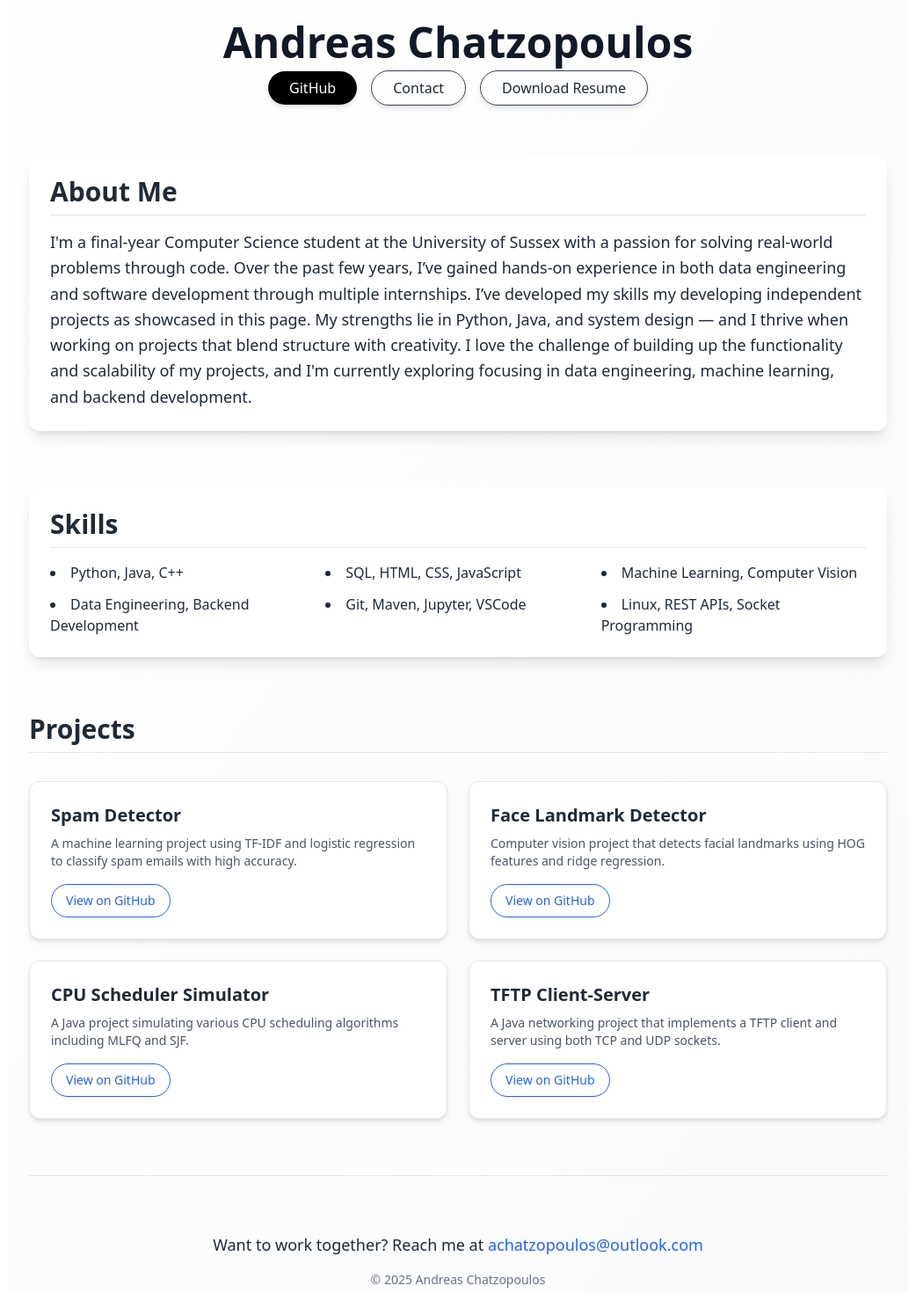
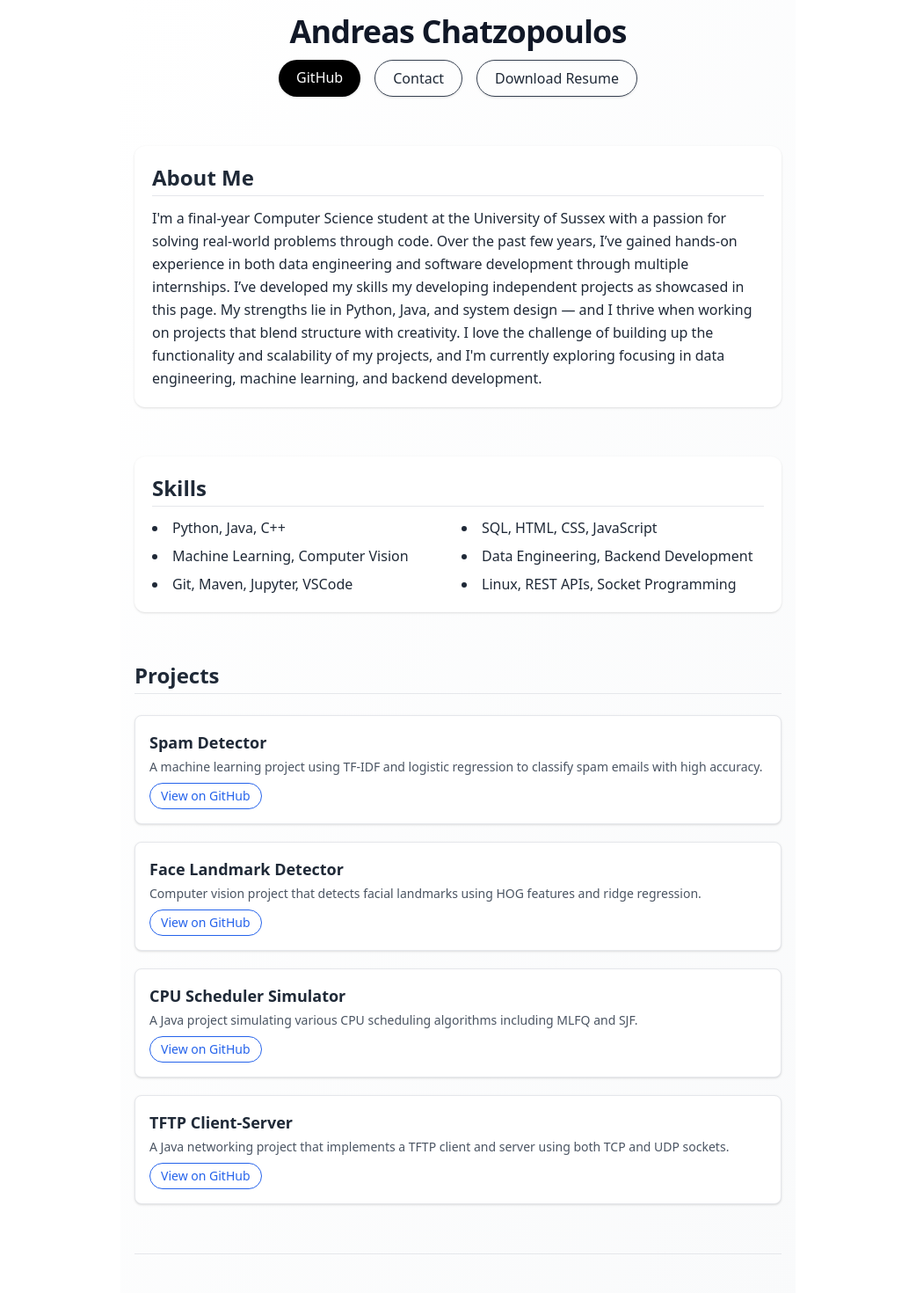
Before and after one commit to AndreasChatzopoulos/Portfolio-Site, a React (Vite) app: page / in a window 1280 px wide. Shown: the top 1470 px of the page at 88% size, without its empty margins (119-1161 px from the left). Built offline with nearby package versions, Linux system fonts and the light colour scheme.

Commit message:
Update App.jsx

```diff
--- a/src/App.jsx
+++ b/src/App.jsx
@@ -2,29 +2,29 @@ import React from 'react';
 
 export default function Portfolio() {
   return (
-    <main className="p-6 max-w-5xl mx-auto space-y-16 font-sans text-gray-800 bg-gradient-to-br from-white to-gray-50 min-h-screen">
+    <main className="p-4 max-w-3xl mx-auto space-y-14 font-sans text-gray-800 bg-gradient-to-br from-white to-gray-50 min-h-screen">
       {/* Hero Section */}
-      <section className="text-center space-y-4">
-        <h1 className="text-5xl font-extrabold text-gray-900">Andreas Chatzopoulos</h1>
-        <div className="space-x-4">
-          <a href="https://github.com/AndreasChatzopoulos" target="_blank" className="px-6 py-2 bg-black text-white rounded-full hover:bg-gray-800 transition shadow-md">GitHub</a>
-          <a href="mailto:achatzopoulos@outlook.com" className="px-6 py-2 border border-gray-700 rounded-full hover:bg-gray-100 transition shadow-md">Contact</a>
-          <a href="/resume.pdf" download className="px-6 py-2 border border-gray-700 rounded-full hover:bg-gray-100 transition shadow-md">Download Resume</a>
+      <section className="text-center space-y-3">
+        <h1 className="text-4xl font-bold text-gray-900 tracking-tight">Andreas Chatzopoulos</h1>
+        <div className="flex justify-center flex-wrap gap-4">
+          <a href="https://github.com/AndreasChatzopoulos" target="_blank" className="px-5 py-2 bg-black text-white rounded-full hover:bg-gray-800 transition shadow">GitHub</a>
+          <a href="mailto:achatzopoulos@outlook.com" className="px-5 py-2 border border-gray-700 rounded-full hover:bg-gray-100 transition shadow">Contact</a>
+          <a href="/Andreas_ChatzopoulosCV.pdf" download className="px-5 py-2 border border-gray-700 rounded-full hover:bg-gray-100 transition shadow">Download Resume</a>
         </div>
       </section>
 
       {/* About Section */}
-      <section className="bg-white rounded-xl shadow-lg p-6">
-        <h2 className="text-3xl font-semibold mb-4 border-b pb-2">About Me</h2>
-        <p className="text-lg leading-relaxed">
+      <section className="bg-white rounded-xl shadow p-5">
+        <h2 className="text-2xl font-semibold mb-3 border-b pb-1">About Me</h2>
+        <p className="text-base leading-relaxed">
           I'm a final-year Computer Science student at the University of Sussex with a passion for solving real-world problems through code. Over the past few years, I’ve gained hands-on experience in both data engineering and software development through multiple internships. I’ve developed my skills my developing independent projects as showcased in this page. My strengths lie in Python, Java, and system design — and I thrive when working on projects that blend structure with creativity. I love the challenge of building up the functionality and scalability of my projects, and I'm currently exploring focusing in data engineering, machine learning, and backend development.
-         </p>
+           </p>
       </section>
 
       {/* Skills Section */}
-      <section className="bg-white rounded-xl shadow-lg p-6">
-        <h2 className="text-3xl font-semibold mb-4 border-b pb-2">Skills</h2>
-        <ul className="grid grid-cols-2 md:grid-cols-3 gap-3 text-base list-disc list-inside">
+      <section className="bg-white rounded-xl shadow p-5">
+        <h2 className="text-2xl font-semibold mb-3 border-b pb-1">Skills</h2>
+        <ul className="grid grid-cols-2 gap-2 text-base list-disc list-inside">
           <li>Python, Java, C++</li>
           <li>SQL, HTML, CSS, JavaScript</li>
           <li>Machine Learning, Computer Vision</li>
@@ -35,9 +35,9 @@ export default function Portfolio() {
       </section>
 
       {/* Projects Section */}
-      <section className="space-y-8">
-        <h2 className="text-3xl font-semibold border-b pb-2">Projects</h2>
-        <div className="grid md:grid-cols-2 gap-6">
+      <section className="space-y-6">
+        <h2 className="text-2xl font-semibold border-b pb-1">Projects</h2>
+        <div className="grid gap-5">
           {[{
             title: "Spam Detector",
             desc: "A machine learning project using TF-IDF and logistic regression to classify spam emails with high accuracy.",
@@ -55,19 +55,19 @@ export default function Portfolio() {
             desc: "A Java networking project that implements a TFTP client and server using both TCP and UDP sockets.",
             url: "https://github.com/AndreasChatzopoulos/tftp-client-server-simulator"
           }].map((proj, i) => (
-            <div key={i} className="p-6 rounded-xl bg-white shadow-md hover:shadow-xl transition border">
-              <h3 className="text-xl font-semibold mb-2">{proj.title}</h3>
-              <p className="text-sm mb-4 text-gray-600">{proj.desc}</p>
-              <a href={proj.url} target="_blank" className="inline-block text-sm px-4 py-2 border border-blue-600 text-blue-600 rounded-full hover:bg-blue-600 hover:text-white transition">View on GitHub</a>
+            <div key={i} className="p-4 rounded-lg bg-white shadow border">
+              <h3 className="text-lg font-semibold mb-1">{proj.title}</h3>
+              <p className="text-sm mb-2 text-gray-600">{proj.desc}</p>
+              <a href={proj.url} target="_blank" className="inline-block text-sm px-3 py-1 border border-blue-600 text-blue-600 rounded-full hover:bg-blue-600 hover:text-white transition">View on GitHub</a>
             </div>
           ))}
         </div>
       </section>
 
       {/* Contact Footer */}
-      <footer className="text-center pt-16 pb-8 border-t">
-        <p className="text-lg">Want to work together? Reach me at <a className="text-blue-600" href="mailto:achatzopoulos@outlook.com">achatzopoulos@outlook.com</a></p>
-        <p className="text-sm text-gray-500 mt-4">© {new Date().getFullYear()} Andreas Chatzopoulos</p>
+      <footer className="text-center pt-12 pb-6 border-t">
+        <p className="text-base">Want to work together? Reach me at <a className="text-blue-600" href="mailto:achatzopoulos@outlook.com">achatzopoulos@outlook.com</a></p>
+        <p className="text-sm text-gray-500 mt-2">© {new Date().getFullYear()} Andreas Chatzopoulos</p>
       </footer>
     </main>
   );
```
